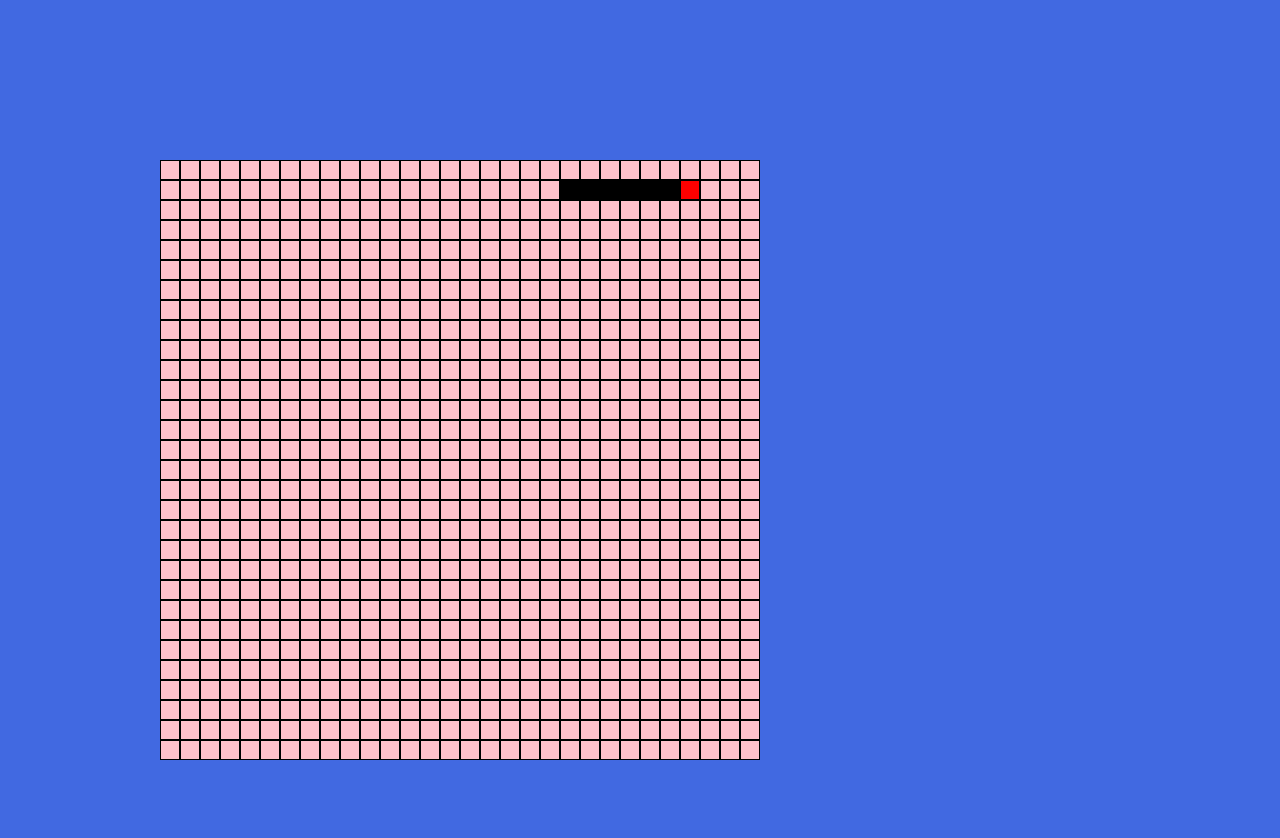
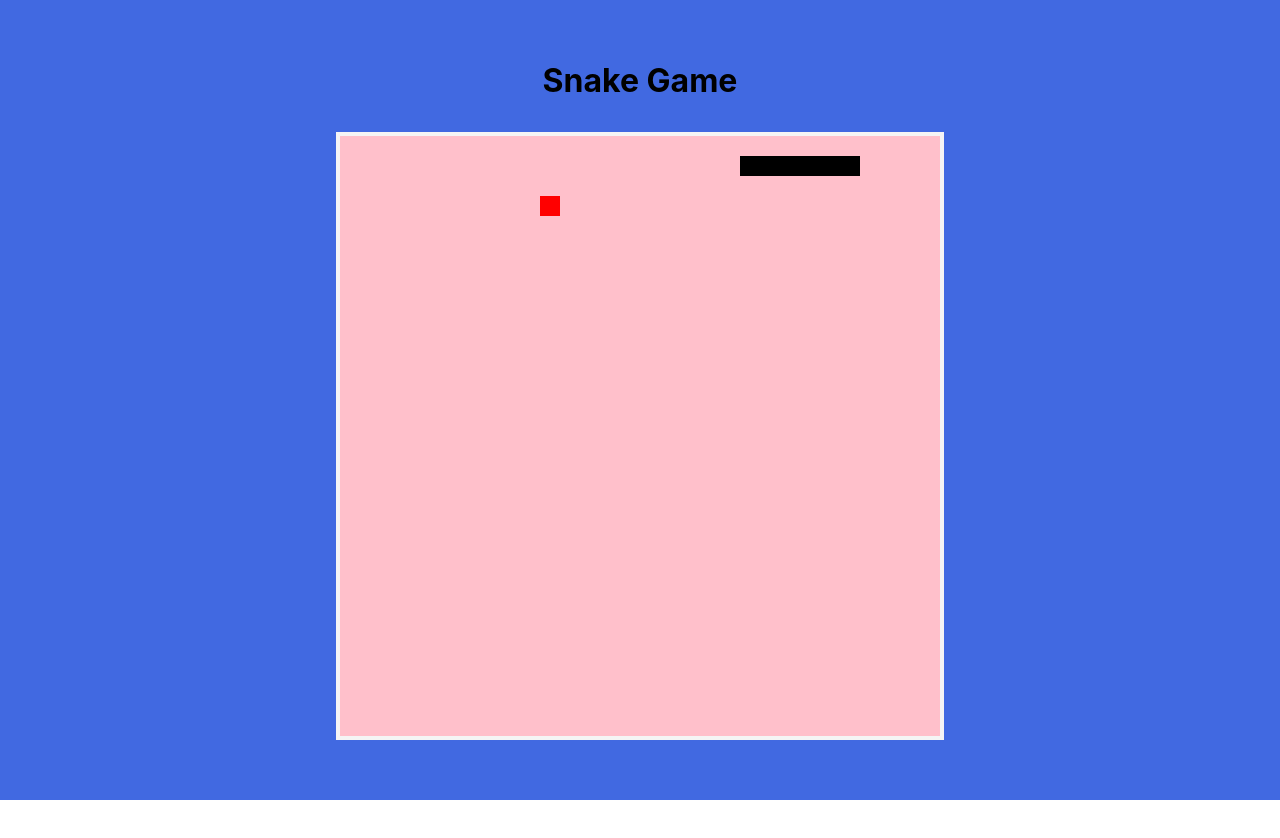
Before and after one commit to devsargam/SnakeGame, a React (Vite) app: page / in a window 1280 px wide. Shown: the top 838 px of the page. After the commit the page ends 800 px from the top, so only its background shows below. Built offline with nearby package versions, Linux system fonts and the light colour scheme.

Commit message:
good progress some basic changes

```diff
--- a/src/App.css
+++ b/src/App.css
@@ -1,7 +1,16 @@
+.app {
+  background-color: royalblue;
+  display: flex;
+  justify-content: center;
+  align-items: center;
+  flex-direction: column;
+  height: 100vh;
+  gap: 2rem;
+}
+
 .canvas {
-  background-color: royalblue;
   display: grid;
   grid-template-rows: repeat(30, 20px);
   grid-template-columns: repeat(30, 20px);
-  padding: 10rem;
+  border: 4px solid whitesmoke;
 }
--- a/src/App.jsx
+++ b/src/App.jsx
@@ -15,19 +15,18 @@ const Game = () => {
     arr[53] = true;
     arr[54] = true;
     arr[55] = true;
-    arr[56] = "apple";
+    arr[100] = "apple";
     setSquares(arr);
   }, []);
 
   return (
-    <div className="canvas">
-      {squares.map((item, index) => {
-        return (
-          <h1 key={index}>
-            <Square snake={item} />
-          </h1>
-        );
-      })}
+    <div className="app">
+      <h1>Snake Game</h1>
+      <div className="canvas">
+        {squares.map((item, index) => {
+          return <Square snake={item} />;
+        })}
+      </div>
     </div>
   );
 };
--- a/src/Square.jsx
+++ b/src/Square.jsx
@@ -7,7 +7,7 @@ export default function Square({ snake }) {
       style={{
         height: "20px",
         width: "20px",
-        border: "1px solid black",
+        // border: "1px solid black",
         backgroundColor: snake == "apple" ? "red" : snake ? "black" : "pink",
         margin: 0,
         padding: 0,
```
Also changed, not shown: src/index.jsx (+5 -5 lines).
